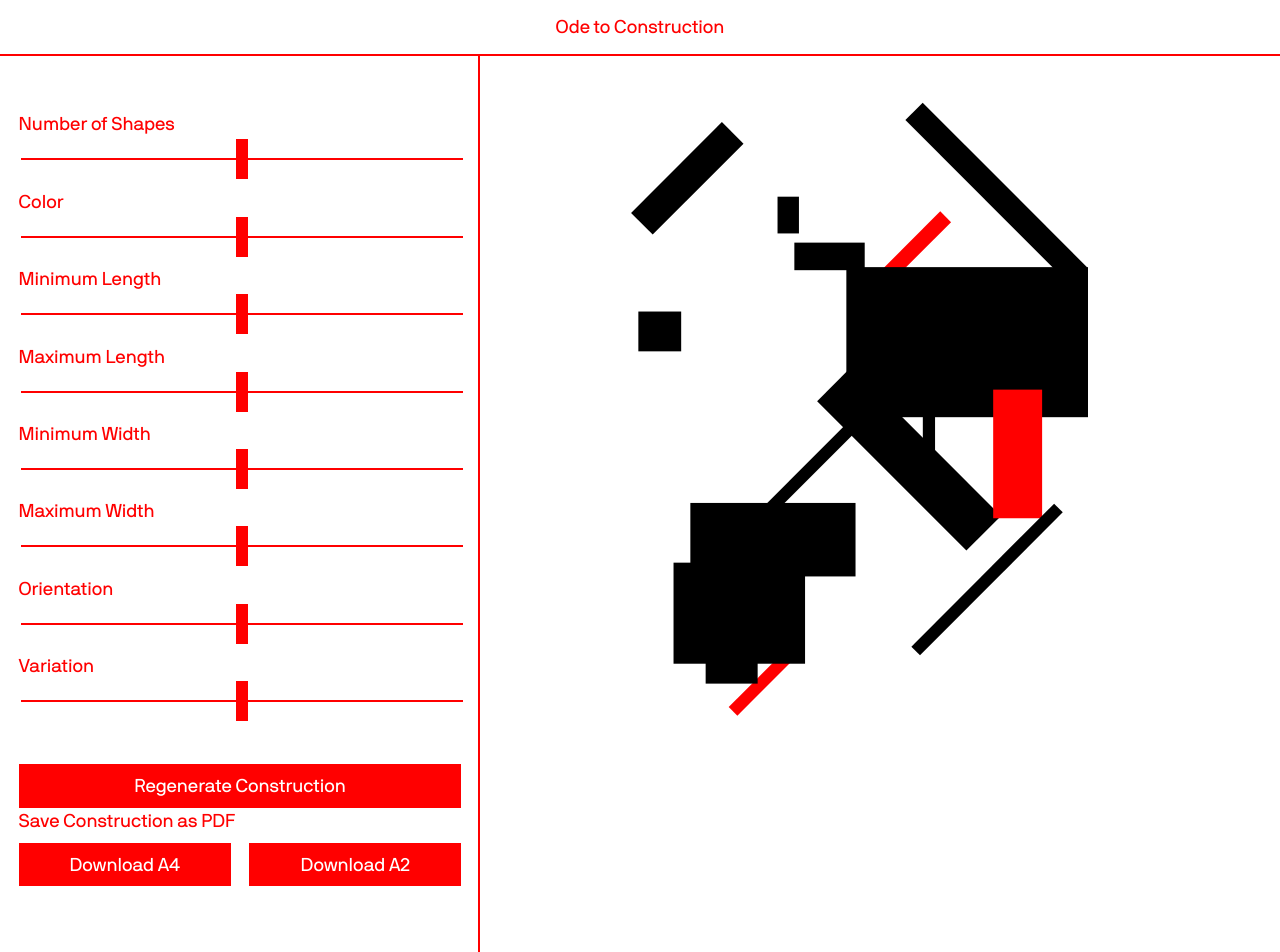
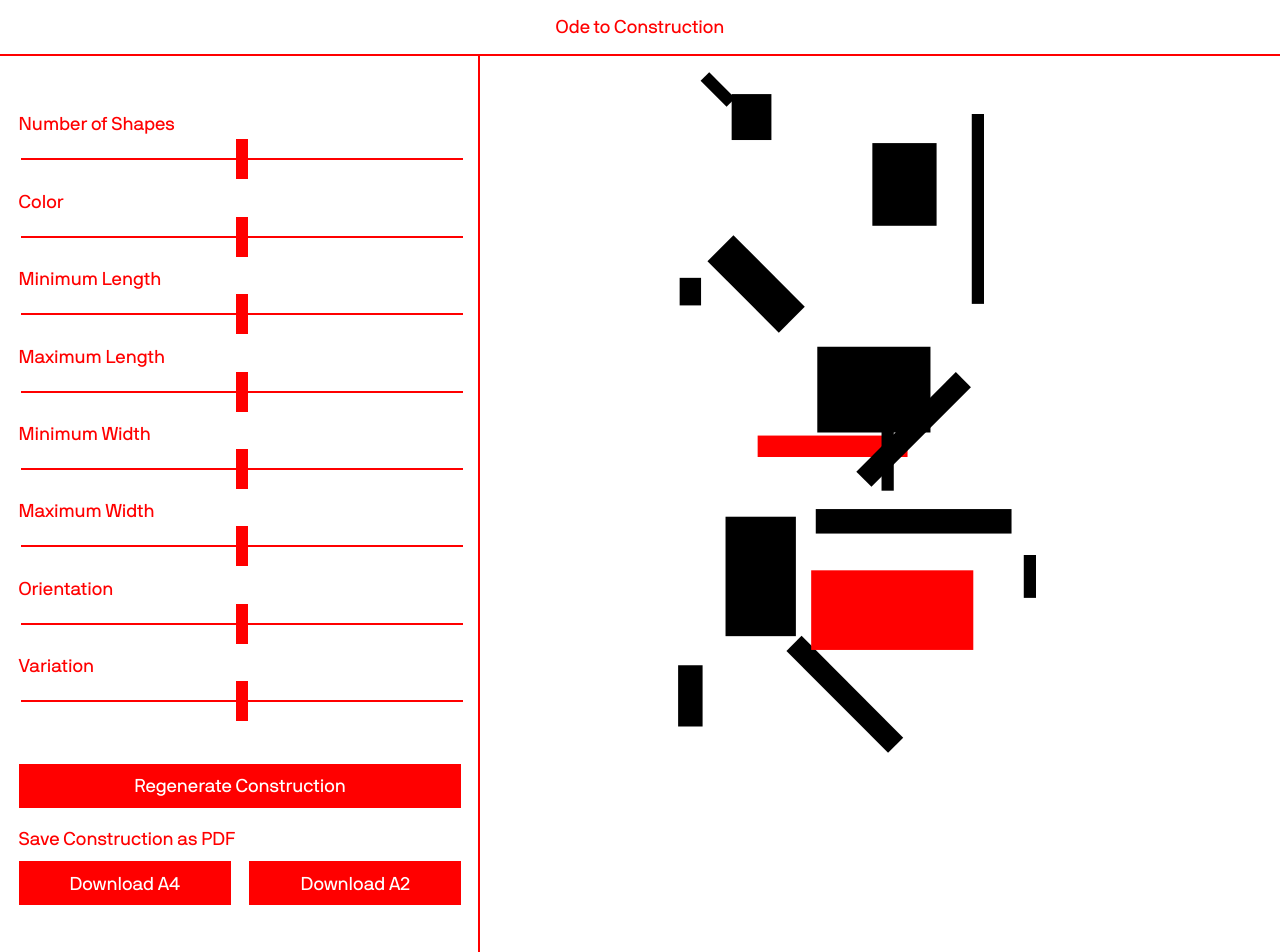
Before and after one commit to fredericmarx/constructivism, an Eleventy site: page src/index.md in a window 1280 px wide. Shown: the top 952 px of the page. Built offline with nearby package versions, Linux system fonts and the light colour scheme; Eleventy itself is replaced by a stand-in of ours; files that its build step writes are made by us from their sources; files whose address does not match are found by name.

Commit message:
Restore button padding

```diff
--- a/src/_includes/partials/main.css
+++ b/src/_includes/partials/main.css
@@ -451,10 +451,6 @@
     display: block;
   }
 
-  .bottom {
-    padding-top: 0;
-  }
-
   .canvas {
     height: calc(100vh - 3.5rem);
     position: sticky;
```
